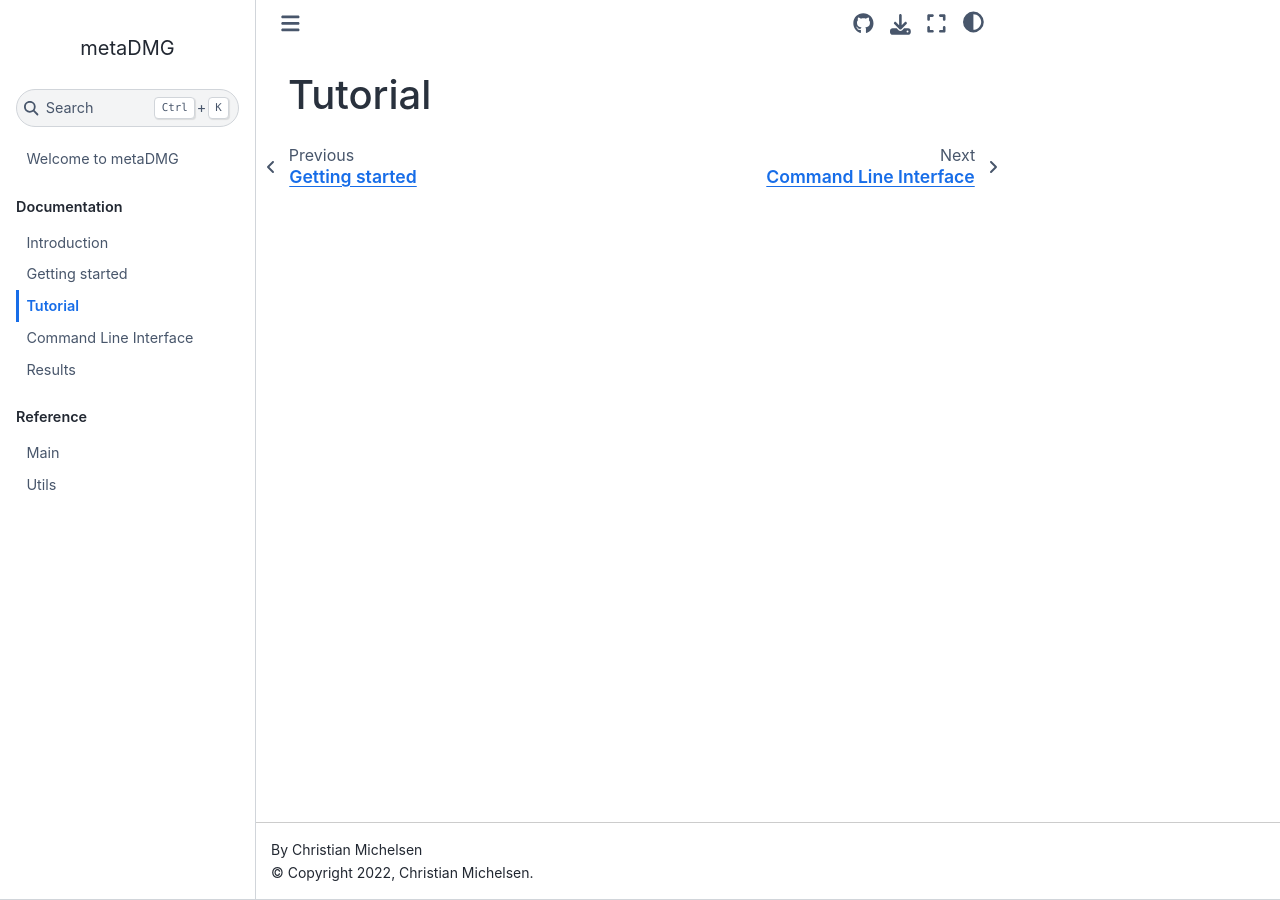
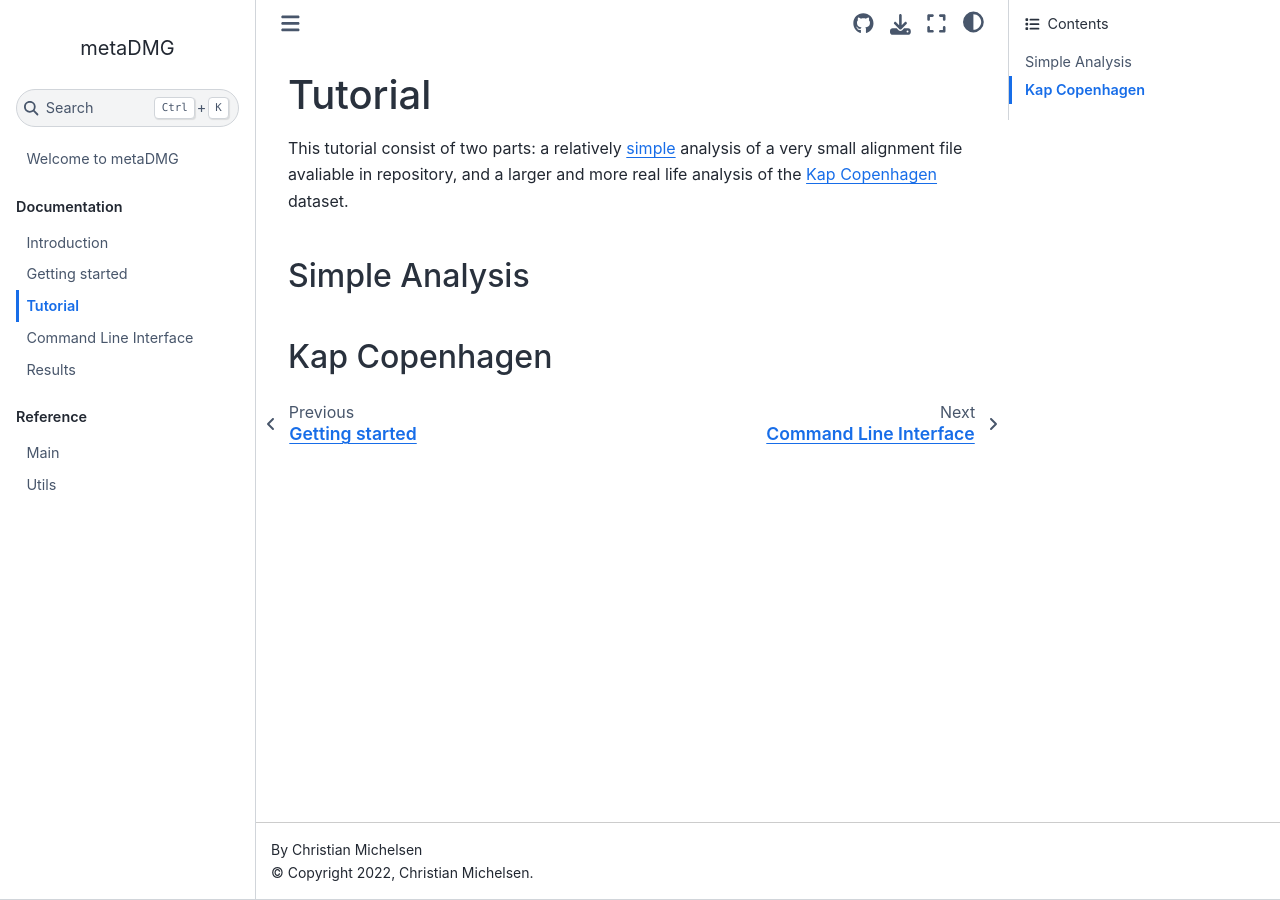
Before and after one commit to metaDMG-dev/metaDMG-core, a Sphinx documentation site: the page built from docs/source/tutorial.md, in a window 1280 px wide. Built offline with Sphinx 7.4.7 and the Sphinx Book theme 1.1.4, drawn with Linux system fonts in a browser that asks for light colours.

Commit message:
Add data

```diff
--- a/docs/source/tutorial.md
+++ b/docs/source/tutorial.md
@@ -1 +1,12 @@
 # Tutorial
+
+This tutorial consist of two parts: a relatively [simple](simple) analysis of a very small alignment file avaliable in repository, and a larger and more real life analysis of the [Kap Copenhagen](KapK) dataset.
+
+(simple)=
+## Simple Analysis
+
+
+
+
+(KapK)=
+## Kap Copenhagen
```
Also changed, not shown: 1 other file.
